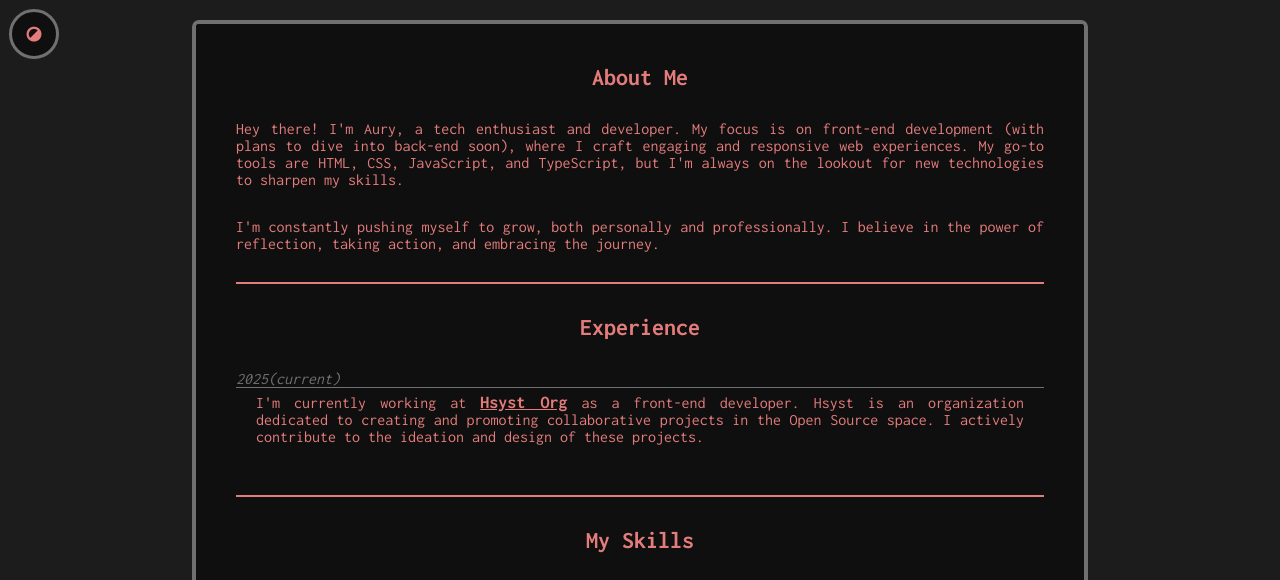
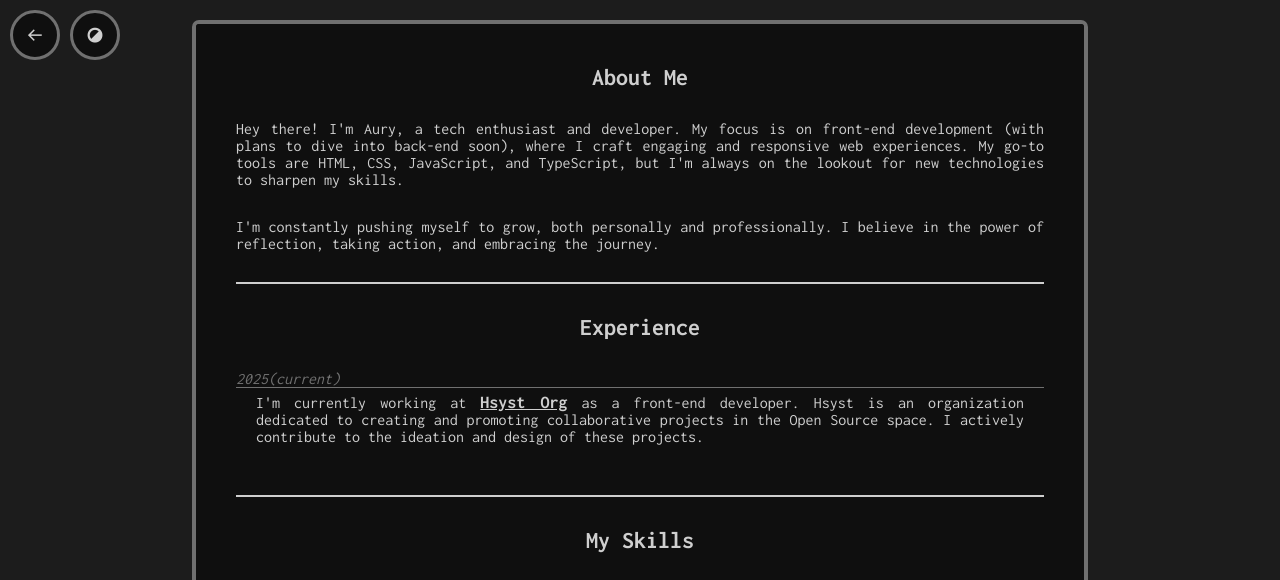
Before and after one commit to AuryChar/about-me, a plain HTML site: page en.html in a window 1280 px wide. Shown: the top 580 px of the page. Drawn offline with nearby package versions, Linux system fonts and the light colour scheme.

Commit message:
Back button and new color

```diff
--- a/assets/css/predefineds.css
+++ b/assets/css/predefineds.css
@@ -4,16 +4,16 @@
     --background-1: #1c1c1c;
     --background-2: #0f0f0f;
     --border: #707070;
-    --border-hover: #e47c7c;
-    --color: #e47c7c;
+    --border-hover: #cfcfcf;
+    --color: #cfcfcf;
 }
 
 .light-theme {
     --background-1: #b4b4b4;
-    --background-2: #969090;
-    --border: #5a3f3f;
-    --border-hover: #866666;
-    --color: #5a3f3f;
+    --background-2: #b4b4b4;
+    --border: #707070;
+    --border-hover: #292929;
+    --color: #292929;
 }
 
 ::-webkit-scrollbar {
@@ -91,15 +91,23 @@ button {
     background-color: var(--border-hover);
 }
 
-#toggle-theme {
+.actions-container {
     position: fixed;
+    display: flex;
+    justify-content: center;
+    align-items: center;
+    top: 0;
+    left: 0;
+    padding: 10px;
+    gap: 10px;
+}
+
+.actions {
     display: flex;
     justify-content: center;
     align-items: center;
     width: 50px;
     height: 50px;
-    top: 0.5em;
-    left: 0.5em;
     font-size: large;
     font-weight: bold;
     background-color: var(--background-2);
@@ -107,7 +115,7 @@ button {
     border: var(--border) solid 3px;
     border-radius: 50%;
     transition: all 0.2s ease-in-out;
-} #toggle-theme:hover {
+} .actions:hover {
     border: var(--border-hover) solid 3px;
 }
 
--- a/assets/js/all.js
+++ b/assets/js/all.js
@@ -2,3 +2,9 @@ const principal = document.querySelector('.principal');
 setTimeout(() => {
     principal.classList.add('apears');
 }, 500);
+
+const backBtn = document.querySelector('#back-page');
+
+backBtn.addEventListener('click', () => {
+    window.history.back();
+});
--- a/en.html
+++ b/en.html
@@ -12,7 +12,10 @@
 </head>
 <body>
     <div class="master">
-        <button id="toggle-theme"><i class='bx bxs-adjust-alt'></i></button>
+        <div class="actions-container">
+            <button id="back-page" class="actions"><i class='bx bx-arrow-back'></i></button>
+            <button id="toggle-theme" class="actions"><i class='bx bxs-adjust-alt'></i></button>
+        </div>
         <div class="principal">
             <h2>About Me</h2>
                 <p>Hey there! I'm Aury, a tech enthusiast and developer. My focus is on front-end development (with plans to dive into back-end soon), where I craft engaging and responsive web experiences. My go-to tools are HTML, CSS, JavaScript, and TypeScript, but I'm always on the lookout for new technologies to sharpen my skills.</p>
```
Also changed, not shown: index.html (+3 -1 lines), pt.html (+4 -1 lines), repositorio.html (+4 -1 lines), repository.html (+4 -1 lines), social.html (+4 -1 lines).
